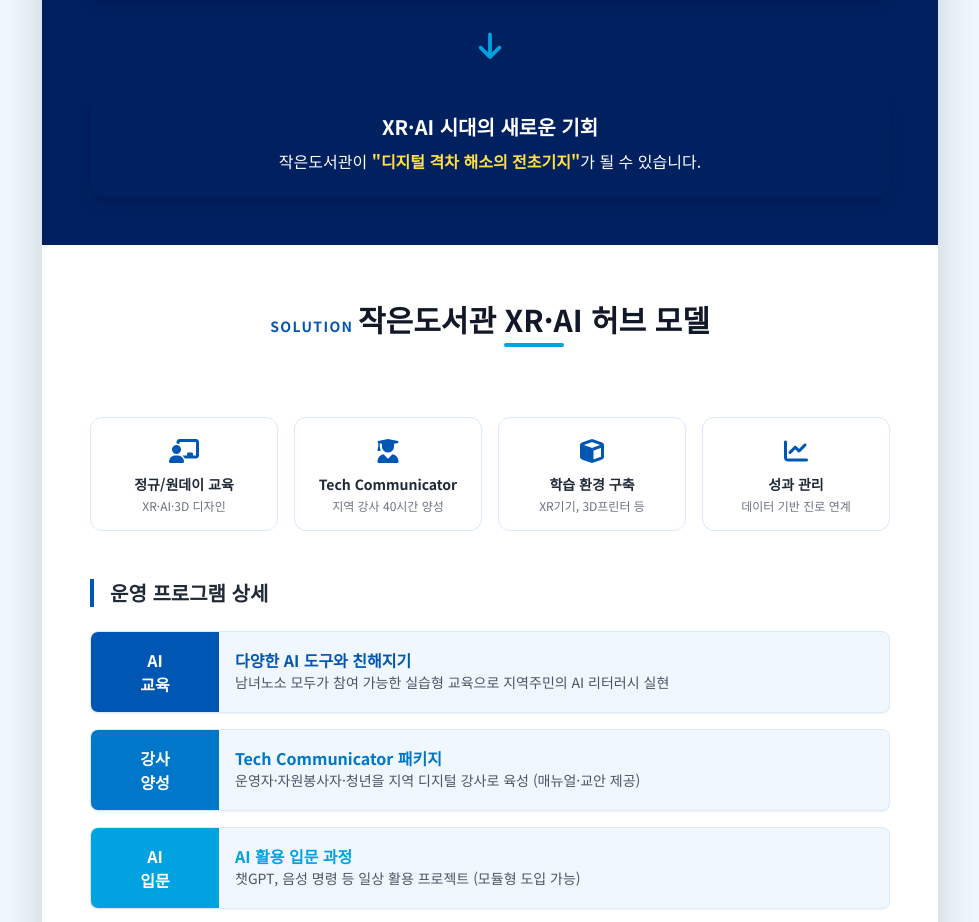
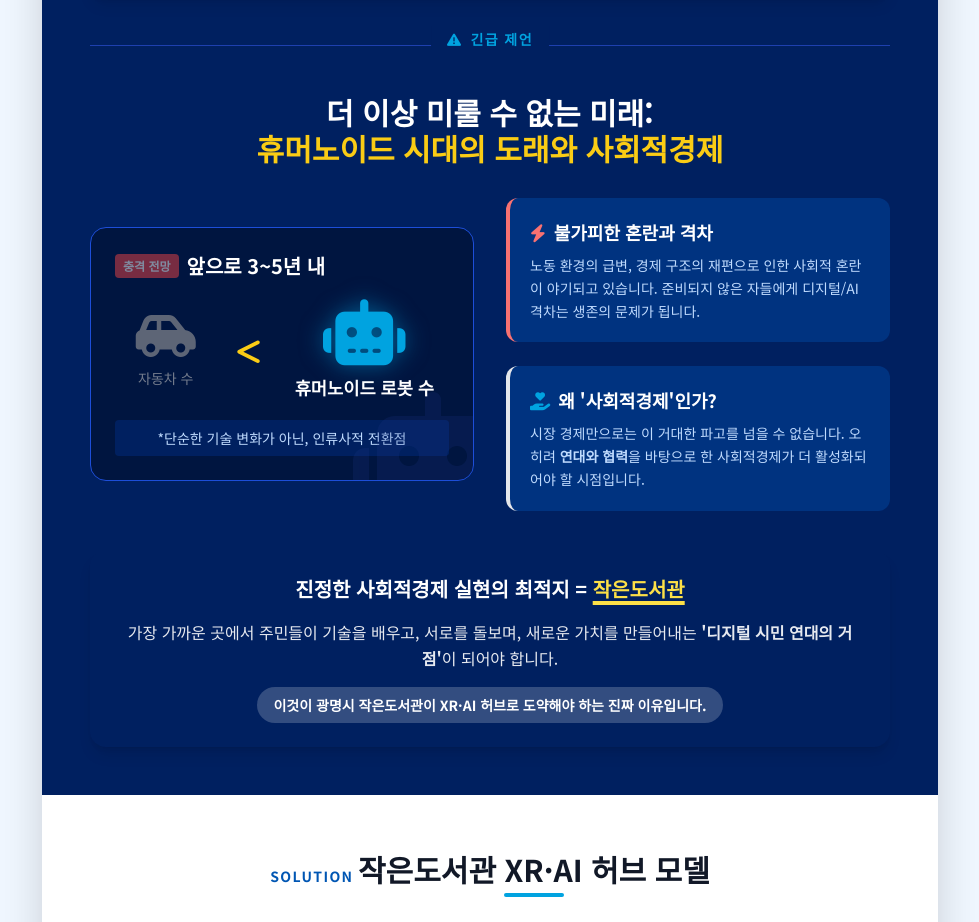
Before and after one commit to mikary78/small-business, a plain HTML site: page index.html in a window 1280 px wide. Shown: the part 1927-2849 px from the top of the page, without its empty margins (150-1129 px from the left). Drawn offline with nearby package versions, Linux system fonts and the light colour scheme.

Commit message:
Update index.html

```diff
--- a/index.html
+++ b/index.html
@@ -157,6 +157,7 @@
                 <p class="text-blue-200">우리가 해결해야 할 작지만 큰 과제들</p>
             </div>
 
+<!-- ... existing code (Challenge boxes) ... -->
             <div class="grid grid-cols-1 md:grid-cols-3 gap-6 mb-10">
                 <!-- Challenge 1 -->
                 <div class="bg-[#003380] p-6 rounded-xl text-center shadow-lg border border-blue-800">
@@ -178,7 +179,7 @@
                 </div>
             </div>
 
-            <div class="bg-[#003380] p-6 rounded-xl border-l-4 border-yellow-400 shadow-lg">
+            <div class="bg-[#003380] p-6 rounded-xl border-l-4 border-yellow-400 shadow-lg mb-12">
                 <h3 class="font-bold text-lg mb-2 text-white">광명시 운영자들이 원하는 것</h3>
                 <p class="text-blue-200 italic mb-4">
                     "제도 개선, 전문성 강화, 그리고..."
@@ -190,13 +191,72 @@
                 </div>
             </div>
 
-            <!-- Slide 7: Opportunity -->
-            <div class="mt-10 text-center">
-                <i class="fa-solid fa-arrow-down text-3xl text-brand-sky mb-4 animate-bounce"></i>
-                <!-- 그라데이션을 브랜드 컬러로 조정 -->
-                <div class="bg-gradient-to-r from-brand-blue to-brand-sky p-6 rounded-2xl shadow-lg">
-                    <h3 class="text-xl font-bold mb-2">XR·AI 시대의 새로운 기회</h3>
-                    <p>작은도서관이 <strong class="text-yellow-300">"디지털 격차 해소의 전초기지"</strong>가 될 수 있습니다.</p>
+            <!-- New Section: The Urgent Future (Humanoid Era & Social Economy) -->
+            <div class="relative border-t border-blue-800 pt-12">
+                <div class="absolute -top-5 left-1/2 transform -translate-x-1/2 bg-[#002060] px-4">
+                    <span class="text-brand-sky font-bold tracking-widest text-sm uppercase"><i class="fa-solid fa-triangle-exclamation mr-2"></i>긴급 제언</span>
+                </div>
+
+                <h2 class="text-2xl md:text-3xl font-bold text-center text-white mb-8 leading-tight">
+                    더 이상 미룰 수 없는 미래:<br>
+                    <span class="text-yellow-400">휴머노이드 시대의 도래와 사회적경제</span>
+                </h2>
+
+                <div class="grid grid-cols-1 lg:grid-cols-2 gap-8 items-center mb-10">
+                    <!-- Left: The Shock (Stats Visual) -->
+                    <div class="bg-[#001540] p-6 rounded-2xl border border-blue-700 relative overflow-hidden">
+                         <!-- Background Icon -->
+                        <i class="fa-solid fa-robot text-9xl absolute -bottom-10 -right-10 text-blue-900 opacity-20"></i>
+
+                        <h3 class="text-xl font-bold text-white mb-6 flex items-center">
+                            <span class="bg-red-500 text-white text-xs px-2 py-1 rounded mr-2 animate-pulse">충격 전망</span>
+                            앞으로 3~5년 내
+                        </h3>
+
+                        <div class="flex items-center justify-around text-center">
+                            <div class="opacity-60 grayscale">
+                                <i class="fa-solid fa-car-side text-5xl text-blue-400 mb-2"></i>
+                                <p class="text-sm text-blue-300">자동차 수</p>
+                            </div>
+                            <div class="text-3xl font-black text-yellow-400"><i class="fa-solid fa-less-than"></i></div>
+                            <div class="transform scale-110">
+                                <i class="fa-solid fa-robot text-6xl text-brand-sky mb-2 filter drop-shadow-[0_0_10px_rgba(0,163,224,0.5)]"></i>
+                                <p class="font-bold text-white">휴머노이드 로봇 수</p>
+                            </div>
+                        </div>
+                        <p class="text-center text-blue-200 text-sm mt-6 bg-[#002060] p-2 rounded">
+                            *단순한 기술 변화가 아닌, 인류사적 전환점
+                        </p>
+                    </div>
+
+                    <!-- Right: The Impact & Need for Social Economy -->
+                    <div class="space-y-6">
+                        <div class="bg-[#003380] p-5 rounded-xl border-l-4 border-red-400">
+                            <h4 class="font-bold text-lg text-white mb-2"><i class="fa-solid fa-bolt text-red-400 mr-2"></i>불가피한 혼란과 격차</h4>
+                            <p class="text-blue-200 text-sm leading-relaxed">
+                                노동 환경의 급변, 경제 구조의 재편으로 인한 사회적 혼란이 야기되고 있습니다. 준비되지 않은 자들에게 디지털/AI 격차는 생존의 문제가 됩니다.
+                            </p>
+                        </div>
+
+                        <div class="bg-[#003380] p-5 rounded-xl border-l-4 border-brand-sky">
+                            <h4 class="font-bold text-lg text-white mb-2"><i class="fa-solid fa-hand-holding-heart text-brand-sky mr-2"></i>왜 '사회적경제'인가?</h4>
+                            <p class="text-blue-200 text-sm leading-relaxed">
+                                시장 경제만으로는 이 거대한 파고를 넘을 수 없습니다. 오히려 <strong>연대와 협력</strong>을 바탕으로 한 사회적경제가 더 활성화되어야 할 시점입니다.
+                            </p>
+                        </div>
+                    </div>
+                </div>
+
+                <!-- Conclusion: The Role of Small Libraries -->
+                <div class="bg-gradient-to-r from-brand-blue to-brand-sky p-6 rounded-2xl shadow-lg text-center transform hover:scale-[1.02] transition-all">
+                    <h3 class="text-xl font-bold mb-4">진정한 사회적경제 실현의 최적지 = <span class="text-yellow-300 underline decoration-4 underline-offset-4">작은도서관</span></h3>
+                    <p class="text-white text-opacity-90 mb-4 leading-relaxed">
+                        가장 가까운 곳에서 주민들이 기술을 배우고, 서로를 돌보며, 새로운 가치를 만들어내는
+                        <strong>'디지털 시민 연대의 거점'</strong>이 되어야 합니다.
+                    </p>
+                    <div class="inline-block bg-white/20 px-4 py-2 rounded-full text-sm font-bold">
+                        이것이 광명시 작은도서관이 XR·AI 허브로 도약해야 하는 진짜 이유입니다.
+                    </div>
                 </div>
             </div>
         </section>
@@ -362,7 +422,7 @@
                         <h3 class="font-bold text-lg text-brand-blue">1단계 (1년차)</h3>
                         <p class="font-medium mb-1 text-gray-700">시범 도서관 3~5곳</p>
                         <div class="bg-white p-3 rounded-lg shadow-sm inline-block text-sm text-gray-600 border border-blue-100">
-                            XR·AI 교육 최소 연 ○회<br>Tech Communicator ○명 양성<br>성과 공유회 개최
+                            XR·AI 교육 최소 연 00회<br>Tech Docent 00명 양성<br>성과 공유회 개최
                         </div>
                     </div>
                     <div class="order-3 md:w-1/2 md:pl-8 hidden md:block"></div>
@@ -425,7 +485,7 @@
                         </li>
                         <li class="flex items-start">
                             <i class="fa-solid fa-question-circle mt-1 mr-3 text-brand-sky"></i>
-                            운영자·자원봉사자 교육(Tech Communicator)의 효과적인 추진 방식은?
+                            운영자·자원봉사자 교육(Tech Docent)의 효과적인 추진 방식은?
                         </li>
                         <li class="flex items-start">
                             <i class="fa-solid fa-question-circle mt-1 mr-3 text-brand-sky"></i>
@@ -437,7 +497,7 @@
                 <div class="mt-12 text-blue-300 text-sm flex flex-col items-center">
                     <img src="parandurume-logo-2x2.png" alt="파란두루미(주) 로고" class="w-24 mb-4 opacity-70 grayscale hover:grayscale-0 transition">
                     <p>
-                        © 2024 Parandurumi Corp. All rights reserved.<br>
+                        © 2025 Parandurume Inc. All rights reserved.<br>
                         이 문서는 ㈜파란두루미의 제안 자료를 바탕으로 생성된 인포그래픽입니다.
                     </p>
                 </div>
```
